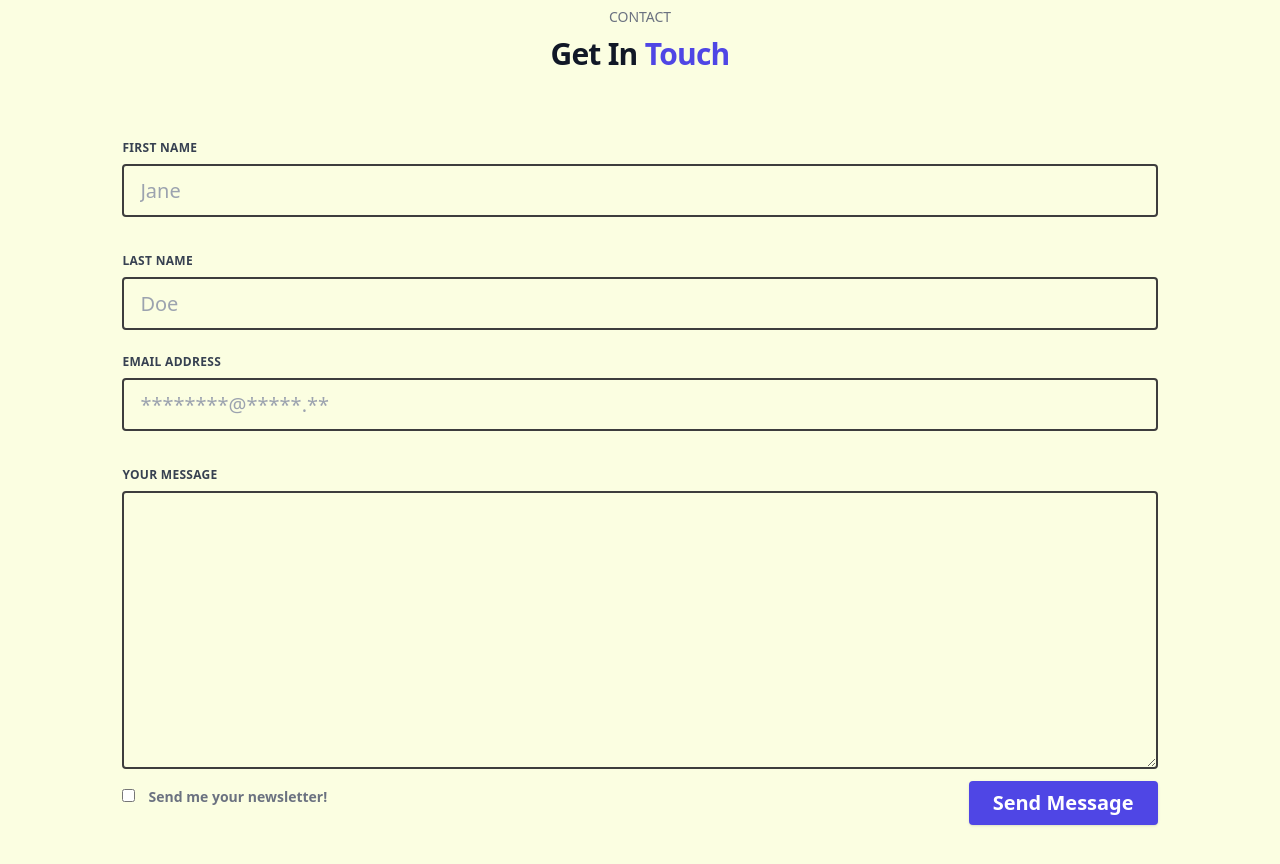
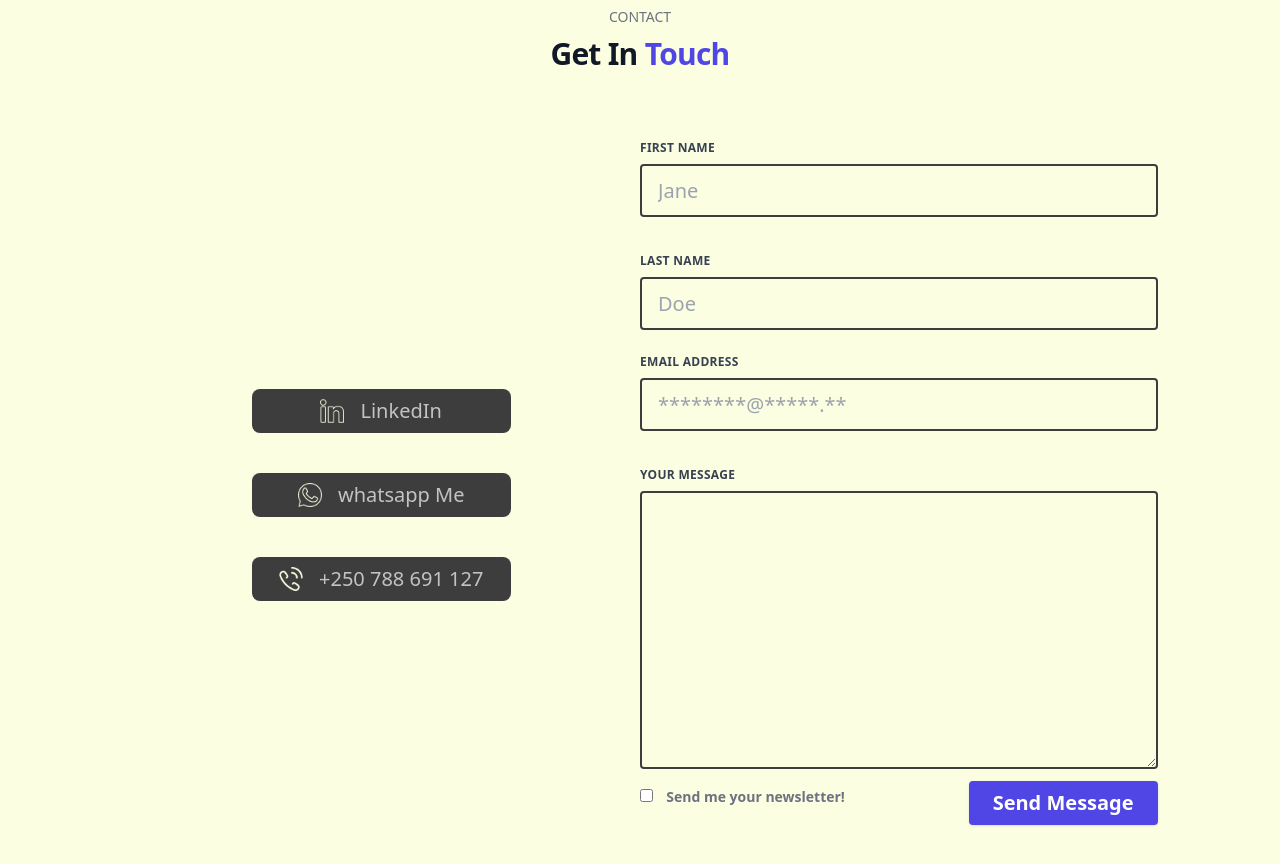
Before and after one commit to AristideI/linda-portfolio, a website: page index.html in a window 1280 px wide. Shown: the part 4458-5322 px from the top of the page. Drawn offline with nearby package versions, Linux system fonts and the light colour scheme.

Commit message:
latest feature

```diff
--- a/index.html
+++ b/index.html
@@ -628,7 +628,30 @@
             Get In <span class="text-indigo-600">Touch</span>
           </h3>
         </div>
-
+        <section class="flex md:flex-col items-center">
+          <section class="w-full flex flex-col gap-10 items-center">
+            <a
+              class="flex bg-gray1 text-gray2 items-center justify-center w-1/2 gap-4 py-2 rounded-lg"
+              href="https://www.linkedin.com/in/linda-irakoze-7a4621234/?originalSubdomain=rw"
+            >
+              <img class="h-6" src="./images/linkedin (1).png" />
+              <p>LinkedIn</p>
+            </a>
+            <a
+              class="flex bg-gray1 text-gray2 items-center justify-center w-1/2 gap-4 py-2 rounded-lg"
+              href="https://wa.me/250788691127"
+            >
+              <img class="h-6" src="./images/whatsapp (1).png" />
+              <p>whatsapp Me</p>
+            </a>
+            <a
+              class="flex bg-gray1 text-gray2 items-center justify-center w-1/2 gap-4 py-2 rounded-lg"
+              href="mailto:irakozelinda27@gmail.com"
+            >
+              <img class="h-6" src="./images/phone-call (1).png" />
+              <p>+250 788 691 127</p>
+            </a>
+          </section>
           <form class="w-full">
             <div class="flex flex-wrap -mx-3 mb-6">
               <div class="w-full md:w-1/2 px-3 mb-6 md:mb-0">
@@ -707,6 +730,7 @@
               </div>
             </div>
           </form>
+        </section>
       </div>
     </main>
   </body>
```
Also changed, not shown: images/linkedin (1).png (added), images/phone-call (1).png (added), images/whatsapp (1).png (added). Lines whose indentation alone changed are shown as unchanged.
